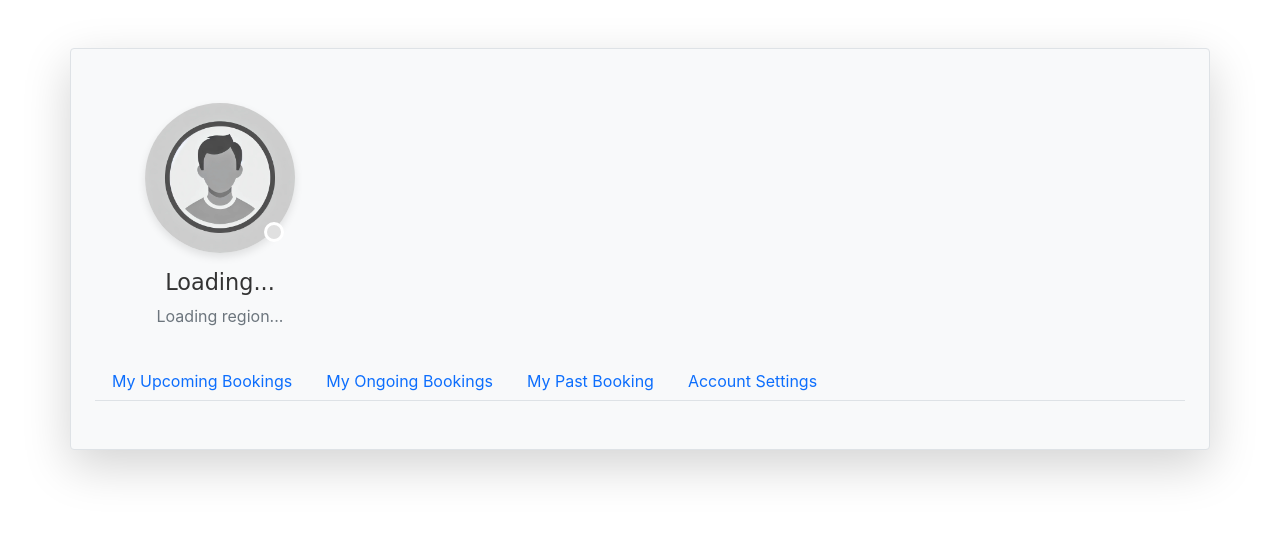
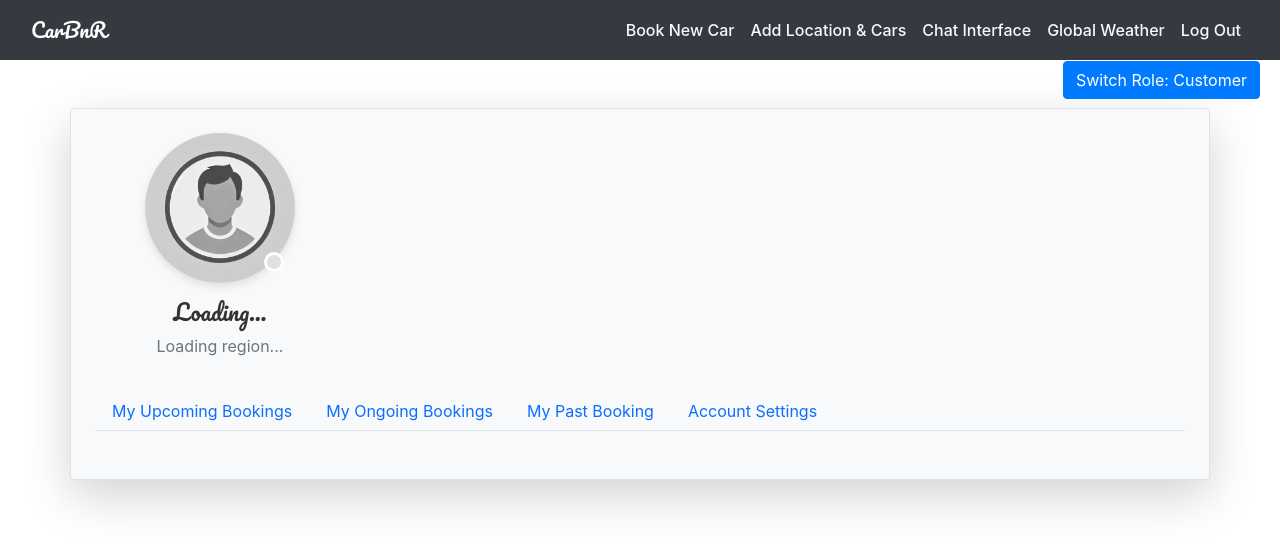
Before and after one commit to OMARAMO77/CarBnR_v5, a Flask app: template carapp/templates/profile.html in a window 1280 px wide. Shown: the top 548 px of the page. Run offline with Flask 3, Linux system fonts and the light colour scheme; the template is opened without the code that fills it, so the values that code supplies are empty; some libraries are stand-ins or nearby versions.

Commit message:
profile.html

```diff
--- a/carapp/templates/profile.html
+++ b/carapp/templates/profile.html
@@ -4,13 +4,46 @@
   <meta charset="UTF-8">
   <meta name="viewport" content="width=device-width, initial-scale=1.0">
   <title>CarBnR - Profile</title>
-  <link href="https://cdn.jsdelivr.net/npm/bootstrap@5.3.0-alpha3/dist/css/bootstrap.min.css" rel="stylesheet">
-  <link href="https://stackpath.bootstrapcdn.com/bootstrap/4.5.2/css/bootstrap.min.css" rel="stylesheet">
+  <link rel="icon" href="../static/images/thumb.png">
+  <link rel="stylesheet" href="../static/styles/navbar.css">
+  <link rel="stylesheet" href="../static/styles/profile.css">
+  <link rel="stylesheet" href="https://fonts.googleapis.com/css2?family=Pacifico&amp;display=swap">
+  <link rel="stylesheet" href="https://cdn.jsdelivr.net/npm/bootstrap@5.3.0-alpha3/dist/css/bootstrap.min.css">
+  <link rel="stylesheet" href="https://stackpath.bootstrapcdn.com/bootstrap/4.5.2/css/bootstrap.min.css">
   <link rel="stylesheet" href="https://cdnjs.cloudflare.com/ajax/libs/font-awesome/5.15.4/css/all.min.css">
-  <link rel="icon" href="../static/images/thumb.png">
-  <link rel="stylesheet" href="../static/styles/profile.css">
 </head>
 <body>
+  <!-- Navigation Bar -->
+  <nav class="navbar navbar-expand-lg navbar-dark bg-dark">
+    <div class="container-fluid">
+      <a class="navbar-brand text-white" href="./" style="font-family: 'Pacifico', cursive;">CarBnR</a>
+      <button class="navbar-toggler" type="button" data-bs-toggle="collapse" data-bs-target="#navbarNav">
+        <span class="navbar-toggler-icon"></span>
+      </button>
+      <div class="collapse navbar-collapse" id="navbarNav">
+        <ul class="navbar-nav ms-auto">
+          <li class="nav-item">
+            <a class="nav-link" href="/select_cars" data-bs-toggle="tab">Book New Car</a>
+          </li>
+          <li class="nav-item">
+            <a class="nav-link" href="/add-location-and-cars" data-bs-toggle="tab">Add Location & Cars</a>
+          </li>
+          <li class="nav-item">
+            <a class="nav-link" href="/chat-interface" data-bs-toggle="tab">Chat Interface</a>
+          </li>
+          <li class="nav-item">
+            <a class="nav-link" href="/global-weather" data-bs-toggle="tab">Global Weather</a>
+          </li>
+          <li class="nav-item">
+            <a class="nav-link text-danger" id="log-out">Log Out</a>
+          </li>
+        </ul>
+      </div>
+    </div>
+  </nav>
+  <!-- Switch Role Button -->
+  <button class="btn btn-primary switch-role-btn" id="switchButton">Switch Role: Customer</button>
+
 <div class="container my-5 p-4 rounded shadow-lg" style="background: #f8f9fa; border: 1px solid #dee2e6;">
 <div class="row align-items-center mb-3 profile-section">
     <!-- Profile Picture & Basic Info -->
@@ -70,7 +103,7 @@
       <div class="tab-pane fade" id="upcoming-bookings">
         <div class="upcoming-bookingMessage">
         <h3>Upcoming Bookings</h3>
-        <p>Here's a list of your location upcoming bookings. Manage or cancel them if needed.</p>
+        <p>Here's a list of your upcoming bookings. Manage or cancel them if needed.</p>
         </div>
         <div class="upcoming-bookings-spinner"></div>
         <div class="upcoming-bookings card mb-4 shadow-lg">
@@ -326,6 +359,7 @@
   <script src="../static/scripts/getBookingDetails.js"></script>
   <script src="../static/scripts/profile.js"></script>
   <script src="https://cdn.jsdelivr.net/npm/@popperjs/core@2.11.5/dist/umd/popper.min.js"></script>
+  <script src="https://cdn.jsdelivr.net/npm/bootstrap@5.3.2/dist/js/bootstrap.bundle.min.js"></script>
   <script src="https://stackpath.bootstrapcdn.com/bootstrap/4.5.2/js/bootstrap.min.js"></script>
 </body>
 </html>
```
